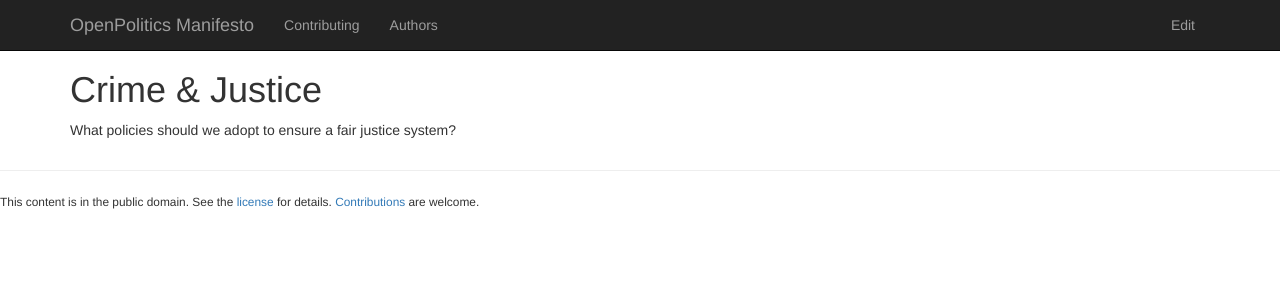
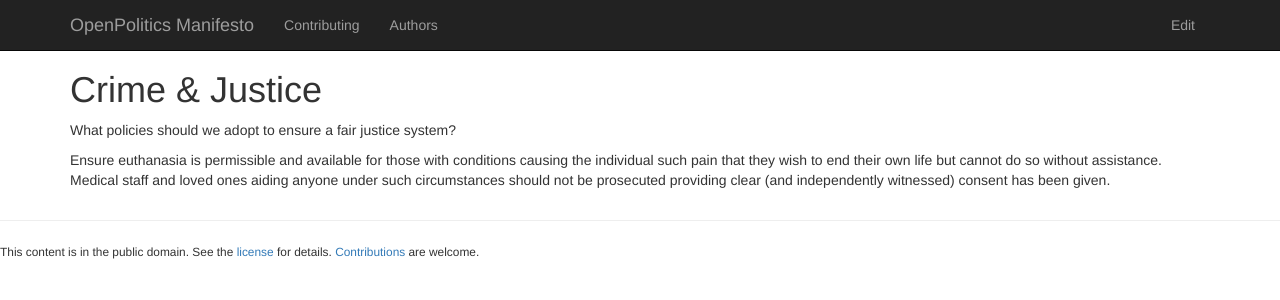
Before and after one commit to openpolitics/manifesto, a Jekyll site: the page built from crime.md, in a window 1280 px wide. Shown: the top 300 px of the page. Built offline with Jekyll 4.4.1, drawn with Linux system fonts in a browser that asks for light colours; nearby versions of some CDN libraries.

Commit message:
Thoughts on those with locked-in syndrome

```diff
--- a/crime.md
+++ b/crime.md
@@ -1,7 +1,9 @@
 ---
-title: Crime & Justice
+title: "Crime & Justice"
 layout: page
 published: true
 ---
 
 What policies should we adopt to ensure a fair justice system?
+
+Ensure euthanasia is permissible and available for those with conditions causing the individual such pain that they wish to end their own life but cannot do so without assistance. Medical staff and loved ones aiding anyone under such circumstances should not be prosecuted providing clear (and independently witnessed) consent has been given.
```
